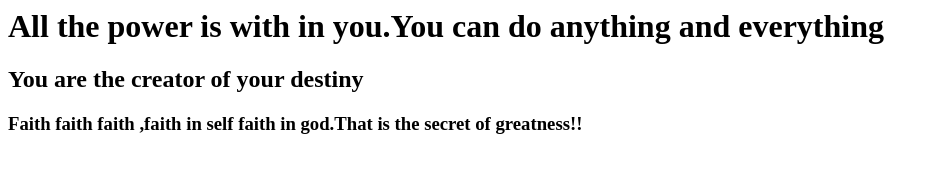
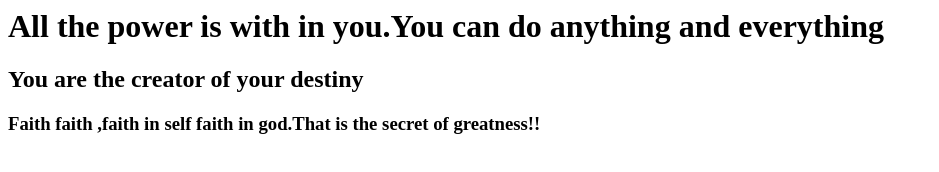
Before and after one commit to bharatht19/myproject, a plain HTML site: page index.html in a window 1280 px wide. Shown: the whole page, without its empty margins (0-939 px from the left). Drawn offline with Linux system fonts and the light colour scheme.

Commit message:
Update index.html

```diff
--- a/index.html
+++ b/index.html
@@ -2,6 +2,6 @@
 <body>
 <h1>All the power is with in you.You can do anything and everything</h1>
 <h2>You are the creator of your destiny</h2>
-<h3>Faith faith faith ,faith in self faith in god.That is the secret of greatness!!</h3>
+<h3>Faith faith ,faith in self faith in god.That is the secret of greatness!!</h3>
 </body>
 </html>
```
